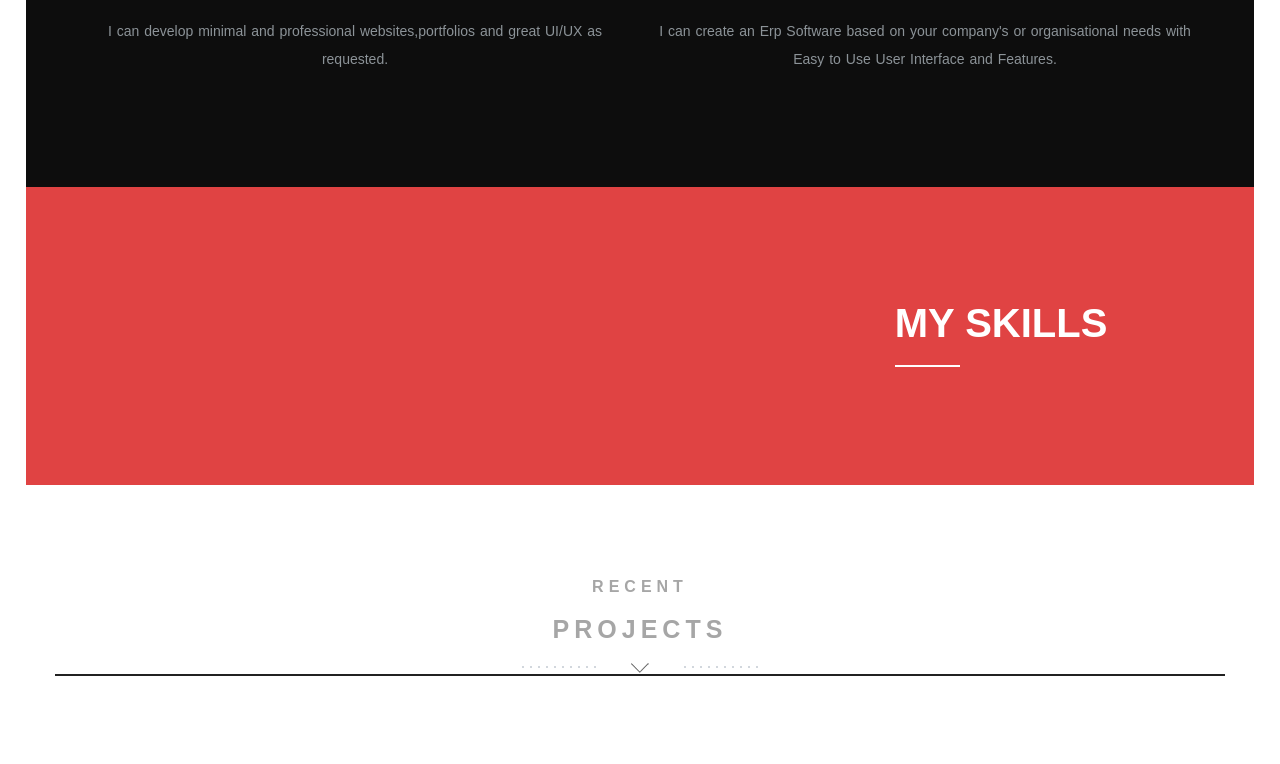
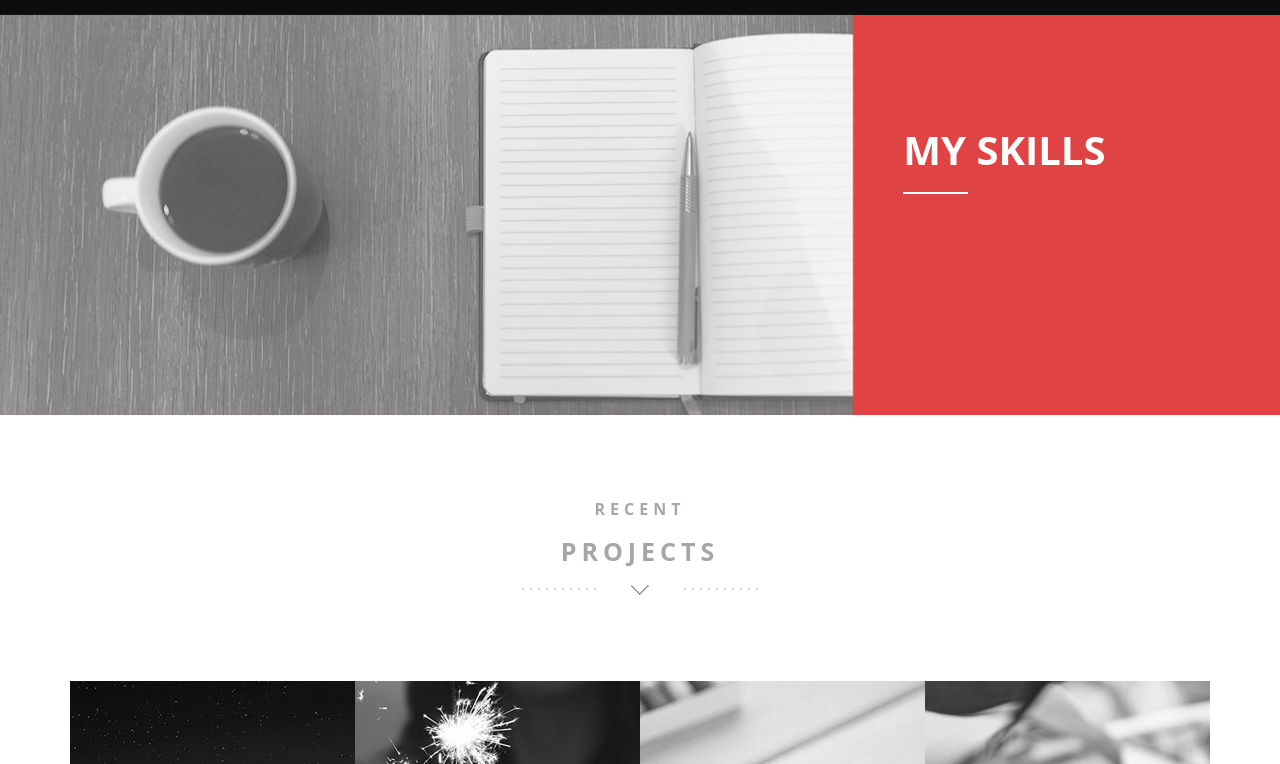
Before and after one commit to Yuki1602/mywebsite, a plain HTML site: page index.html in a window 1280 px wide. Shown: the part 1920-2684 px from the top of the page. Drawn offline with nearby package versions, Linux system fonts and the light colour scheme; some packages are replaced by stand-ins of ours.

Commit message:
Update index.html

```diff
--- a/index.html
+++ b/index.html
@@ -18,7 +18,6 @@
     <link href="assets/flexslider/flexslider.css" rel="stylesheet">
 	<!-- Theme Style -->
     <link href="css/style.css" rel="stylesheet">
-      <link href="css/style1.css" rel="stylesheet">
 	<!-- Animations -->
     <link href="css/animate.css" rel="stylesheet">
 	<!-- Custom Favicon -->
@@ -165,7 +164,7 @@
 		    <!-- About 1 -->
 			<div class="row color-bg">
 				<div class="col-md-8 nopadding features-intro-img">
-
+					<div class="about-image" style="background-image:url(img/about1.png)"></div><!-- about image 1 -->
 				</div>
 				<div class="col-md-4 about-text">
 					<h6>My Skills</h6><!-- headline-->
```
